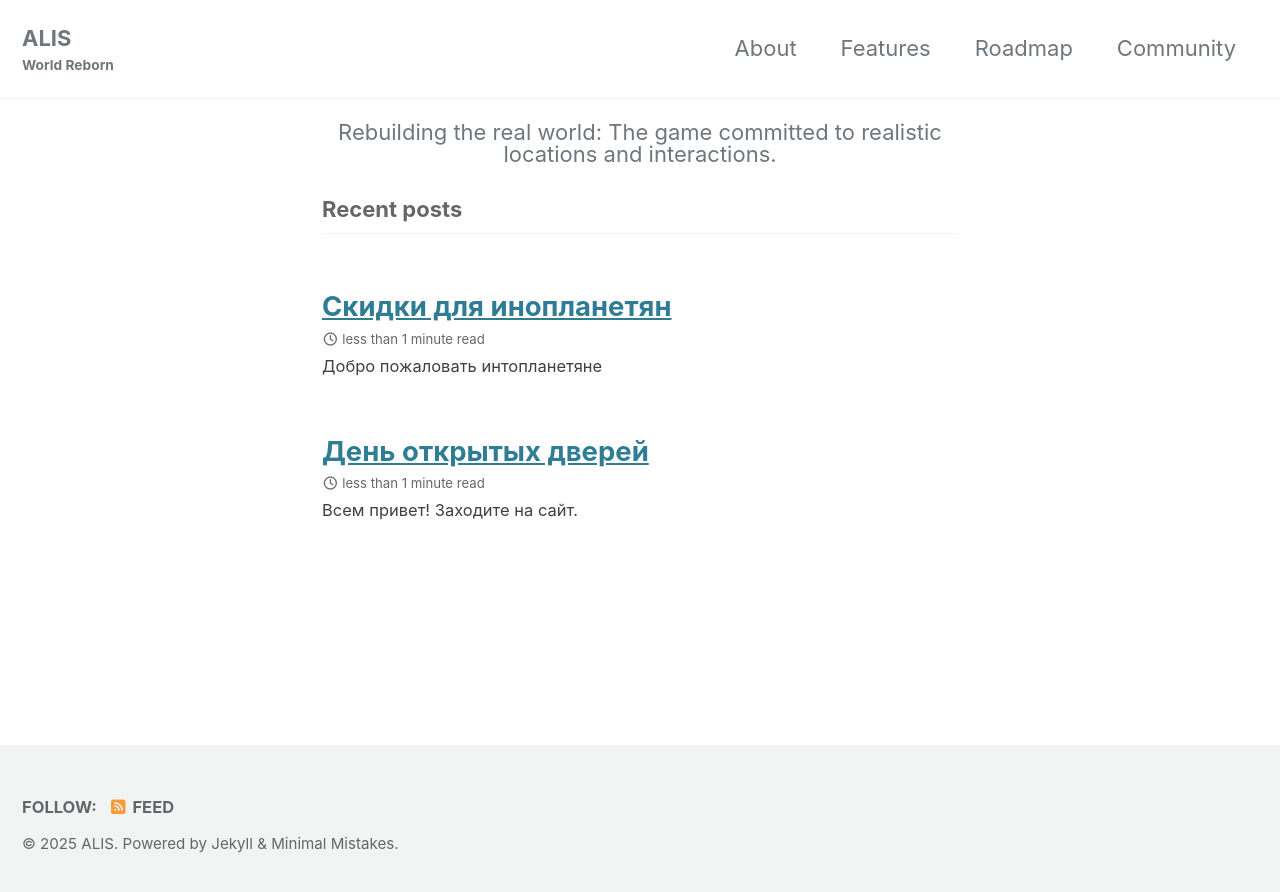
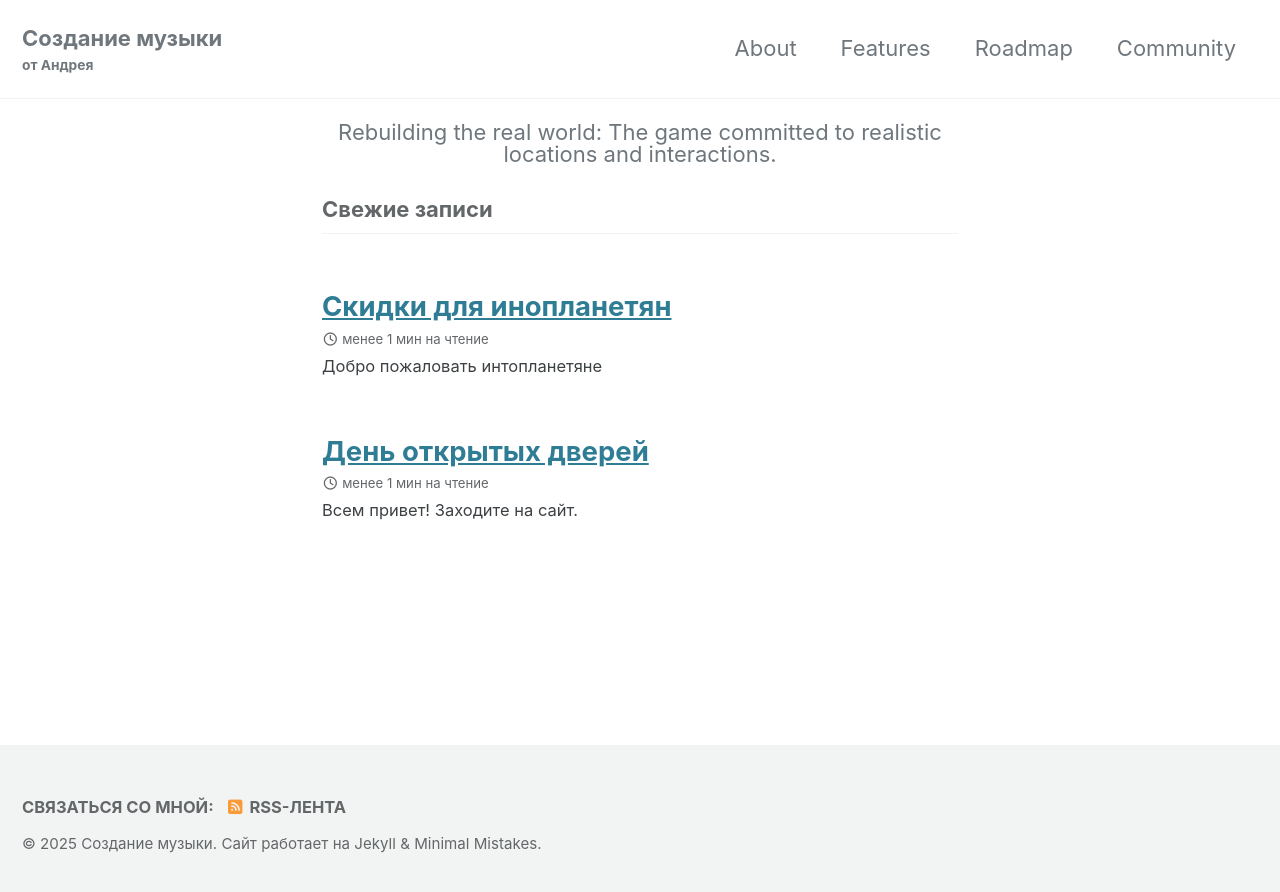
Before and after one commit to Mrgrayway/SoundProd, a Jekyll site: the page built from index.html, in a window 1280 px wide. Shown: the top 892 px of the page. Built offline with Jekyll 4.4.1, drawn with Linux system fonts in a browser that asks for light colours; cached includes are drawn as plain includes; the list of posts is cut into pages by our own code.

Commit message:
Update _config.yml

```diff
--- a/_config.yml
+++ b/_config.yml
@@ -15,13 +15,13 @@
 minimal_mistakes_skin    : "default" # "air", "aqua", "contrast", "dark", "dirt", "neon", "mint", "plum", "sunrise"
 
 # Site Settings
-locale                   : "en-US"
+locale                   : "ru-RU"
 rtl                      : # true, false (default) # turns direction of the page into right to left for RTL languages
-title                    : "ALIS"
+title                    : "Создание музыки"
 title_separator          : "-"
-subtitle                 : "World Reborn"
-name                     : "Your Name"
-description              : "Rebuilding the real world: A game project committed to realistic locations and interactions."
+subtitle                 : "от Андрея"
+name                     : "Андрей"
+description              : "Простые слова. Написание аранжировок, сведение, мастеринг "
 url                      : #"http://localhost:4000"
 baseurl                  : # the subpath of your site, e.g. "/blog"
 repository               : # GitHub username/repo-name e.g. "mmistakes/minimal-mistakes"
```
